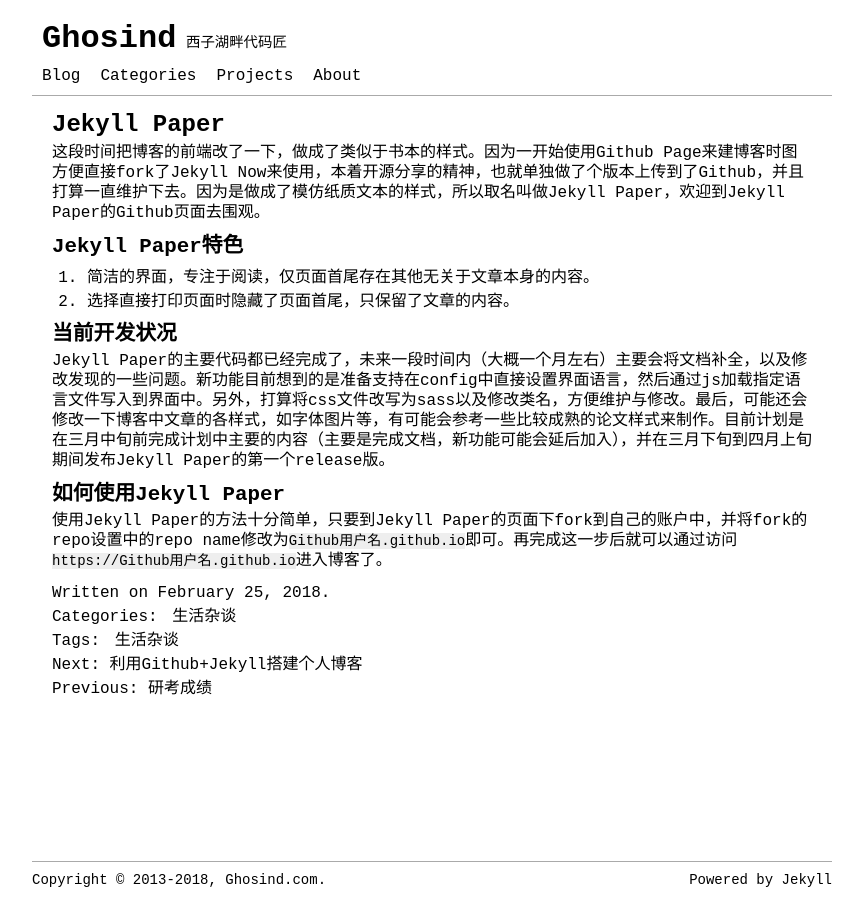
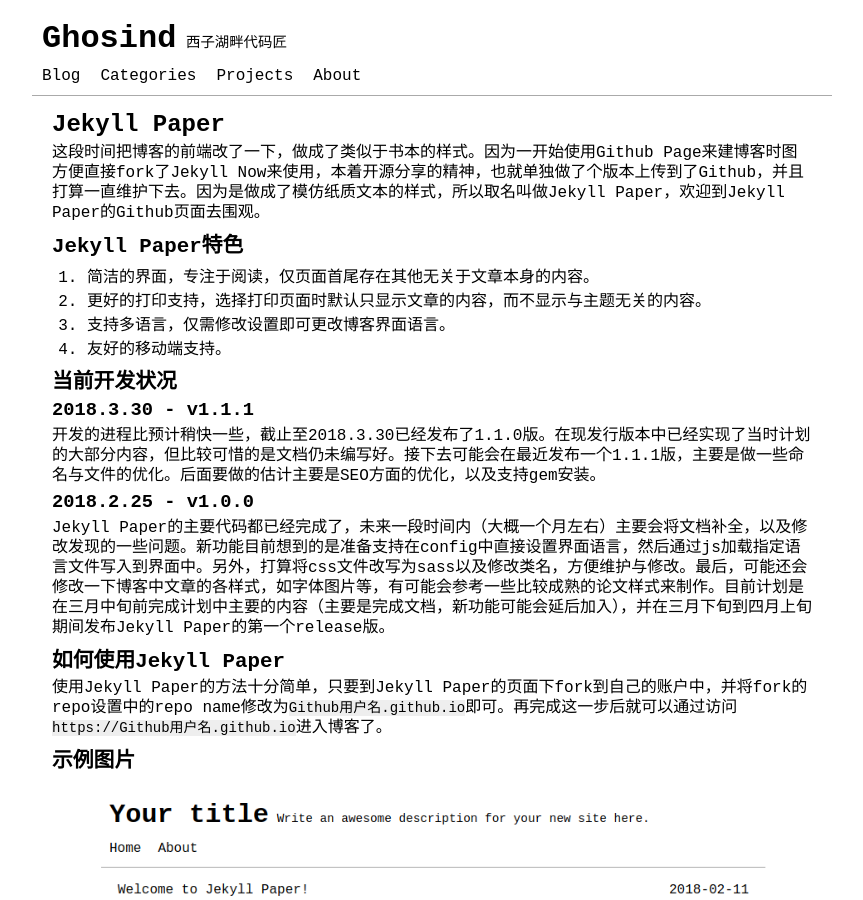
Before and after one commit to ghosind/ghosind.github.io, a Jekyll site: the page built from _posts/journal/2018-02-25-jekyll-paper.md, in a window 1280 px wide and 900 px high. Shown: the whole window, without its empty margins (208-1071 px from the left). Built offline with Jekyll 4.4.1, drawn with Linux system fonts in a browser that asks for light colours.

Commit message:
update post

```diff
--- a/_includes/head.html
+++ b/_includes/head.html
@@ -33,6 +33,5 @@
 <!--[if lt IE 9]>
   <script src="http://html5shiv.googlecode.com/svn/trunk/html5.js"></script>
 <![endif]-->
-<script type="text/javascript" async src="{{ site.baseurl }}/assets/script/jquery-3.3.1.min.js"></script>
 <script type="text/javascript" async src="https://cdnjs.cloudflare.com/ajax/libs/mathjax/2.7.2/MathJax.js?config=/assets/script/mathjax_config.js" type="text/javascript"></script>
 {% include google_analytics.html %}
--- a/_posts/journal/2018-02-25-jekyll-paper.md
+++ b/_posts/journal/2018-02-25-jekyll-paper.md
@@ -12,9 +12,17 @@
 ## Jekyll Paper特色
 
 1. 简洁的界面，专注于阅读，仅页面首尾存在其他无关于文章本身的内容。
-2. 选择直接打印页面时隐藏了页面首尾，只保留了文章的内容。
+2. 更好的打印支持，选择打印页面时默认只显示文章的内容，而不显示与主题无关的内容。
+3. 支持多语言，仅需修改设置即可更改博客界面语言。
+4. 友好的移动端支持。
 
 ## 当前开发状况
+
+### 2018.3.30 - v1.1.1
+
+开发的进程比预计稍快一些，截止至2018.3.30已经发布了1.1.0版。在现发行版本中已经实现了当时计划的大部分内容，但比较可惜的是文档仍未编写好。接下去可能会在最近发布一个1.1.1版，主要是做一些命名与文件的优化。后面要做的估计主要是SEO方面的优化，以及支持gem安装。
+
+### 2018.2.25 - v1.0.0
 
 Jekyll Paper的主要代码都已经完成了，未来一段时间内（大概一个月左右）主要会将文档补全，以及修改发现的一些问题。新功能目前想到的是准备支持在config中直接设置界面语言，然后通过js加载指定语言文件写入到界面中。另外，打算将css文件改写为sass以及修改类名，方便维护与修改。最后，可能还会修改一下博客中文章的各样式，如字体图片等，有可能会参考一些比较成熟的论文样式来制作。目前计划是在三月中旬前完成计划中主要的内容（主要是完成文档，新功能可能会延后加入），并在三月下旬到四月上旬期间发布Jekyll Paper的第一个release版。
 
@@ -22,4 +30,10 @@
 
 使用Jekyll Paper的方法十分简单，只要到[Jekyll Paper][jekyll-paper]的页面下fork到自己的账户中，并将fork的repo设置中的repo name修改为`Github用户名.github.io`即可。再完成这一步后就可以通过访问`https://Github用户名.github.io`进入博客了。
 
+## 示例图片
+
+![主界面](/assets/images/journal/2018-02-25-jekyll-paper/home.png)
+
+![文章界面](/assets/images/journal/2018-02-25-jekyll-paper/post.png)
+
 [jekyll-paper]: https://github.com/ghosind/Jekyll-Paper
```
Also changed, not shown: about.md (+1 -0 lines), assets/images/journal/2018-02-25-jekyll-paper/home.png (added), assets/images/journal/2018-02-25-jekyll-paper/post.png (added).
